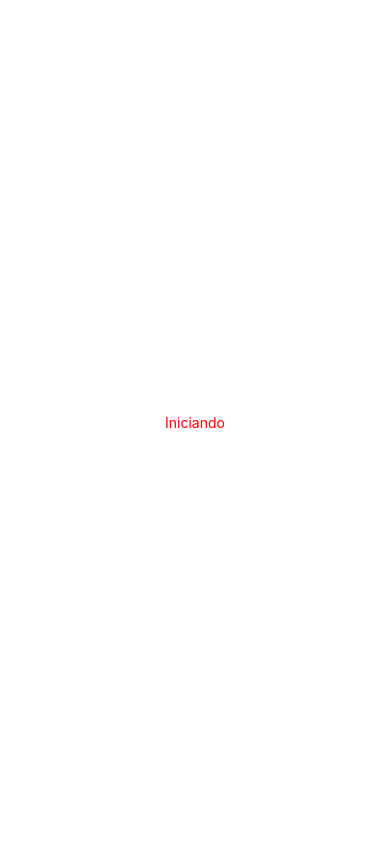
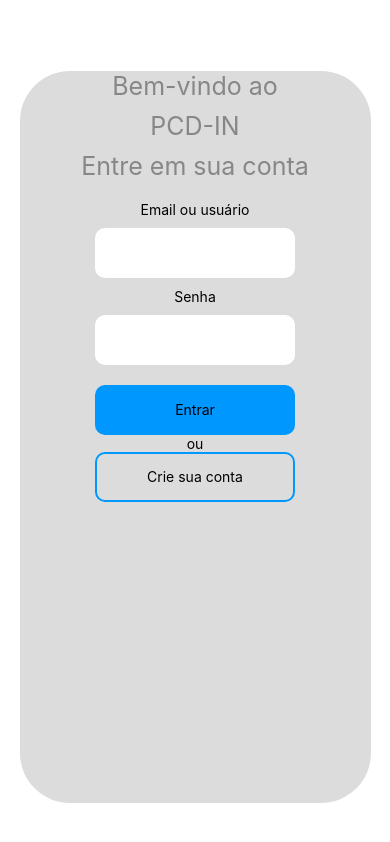
Before and after one commit to maicond02/ReactNative-PCDIN, a React Native app: screen / in a window 390 px wide. Built offline with nearby package versions, Linux system fonts and the light colour scheme.

Commit message:
Home page start

```diff
--- a/App.js
+++ b/App.js
@@ -1,23 +1,7 @@
-import { StatusBar } from 'expo-status-bar';
-import { StyleSheet, Text, View } from 'react-native';
+import Home from "./src/screens/Home";
 
 export default function App() {
   return (
-    <View style={styles.container}>
-      <Text style={styles.textColor}>Iniciando</Text>
-      <StatusBar style="auto" />
-    </View>
+    <Home />
   );
 }
-
-const styles = StyleSheet.create({
-  container: {
-    flex: 1,
-    backgroundColor: '#fff',
-    alignItems: 'center',
-    justifyContent: 'center',
-  },
-  textColor:{
-    color:'red'
-  }
-});
--- /dev/null
+++ b/src/screens/Home/index.jsx
@@ -0,0 +1,33 @@
+import { Text, TextInput, View, Button, TouchableOpacity } from 'react-native';
+import { styles } from './styles'
+
+export default function Home() {
+  return (
+    <View style={styles.container}>
+        <View style={styles.containerLogin}>
+            <Text style={styles.textColor}>Bem-vindo ao</Text>
+            <Text style={styles.textColor}>PCD-IN</Text>
+            <View style={styles.loginContent}>
+                <View style={styles.loginContent}>
+                    <Text style={styles.textHeader}>
+                        Entre em sua conta
+                    </Text>
+                    <Text style={styles.requiredLoginText}>Email ou usuário</Text>
+                    <TextInput style={styles.textInput}/>
+                    <Text style={styles.requiredLoginText}>Senha</Text>
+                    <TextInput style={styles.textInput}/>
+                    <TouchableOpacity style={styles.buttonStyle} onPress={() => {}}>
+                        <Text>Entrar</Text>
+                    </TouchableOpacity>
+                    <View style={styles.moreConnections}>
+                        <Text>ou</Text>
+                        <TouchableOpacity style={styles.buttonMoreConnections} onPress={() => {}}>
+                            <Text>Crie sua conta</Text>
+                        </TouchableOpacity>
+                    </View>
+                </View>
+            </View>
+        </View>
+    </View>
+  );
+}
--- /dev/null
+++ b/src/screens/Home/styles.js
@@ -0,0 +1,68 @@
+import { StyleSheet } from 'react-native';
+
+export const styles = StyleSheet.create({
+  container: {
+    flex: 1,
+    backgroundColor: 'white',
+    justifyContent: 'center',
+    alignItems: 'center',
+    marginTop:30
+  },
+  textColor: {
+    color: 'black',
+    marginBottom: 10,
+    fontSize:25,
+    color:'#878787'
+  },
+  textHeader:{
+    color: '#878787',
+    marginBottom: 10,
+    fontSize:25
+  },
+  textInput:{
+    backgroundColor:'white',
+    borderRadius: 10,
+    borderWidth: 2,
+    borderColor:'white',
+    width:200,
+    height:50,
+  },
+  containerLogin: {
+    backgroundColor: '#DCDCDC',
+    alignItems: 'center',
+    width:'90%',
+    height:'90%',
+    borderRadius:50,
+  },
+  loginContent: {
+    flex:1,
+    alignItems: 'center',
+
+  },
+  moreConnections:{
+    justifyContent: 'center',
+    alignItems: 'center',
+  },
+  buttonStyle:{
+    width: 200,
+    height: 50,
+    borderRadius: 10,
+    backgroundColor:'#0097FF',
+    justifyContent: 'center',
+    alignItems: 'center',
+    marginTop:20
+  },
+  buttonMoreConnections:{
+    width: 200,
+    height: 50,
+    borderRadius: 10,
+    borderWidth: 2,
+    borderColor:'#0097FF',
+    justifyContent: 'center',
+    alignItems: 'center',
+  },
+  requiredLoginText:{
+    marginTop:10,
+    marginBottom:10
+  }
+});
```
